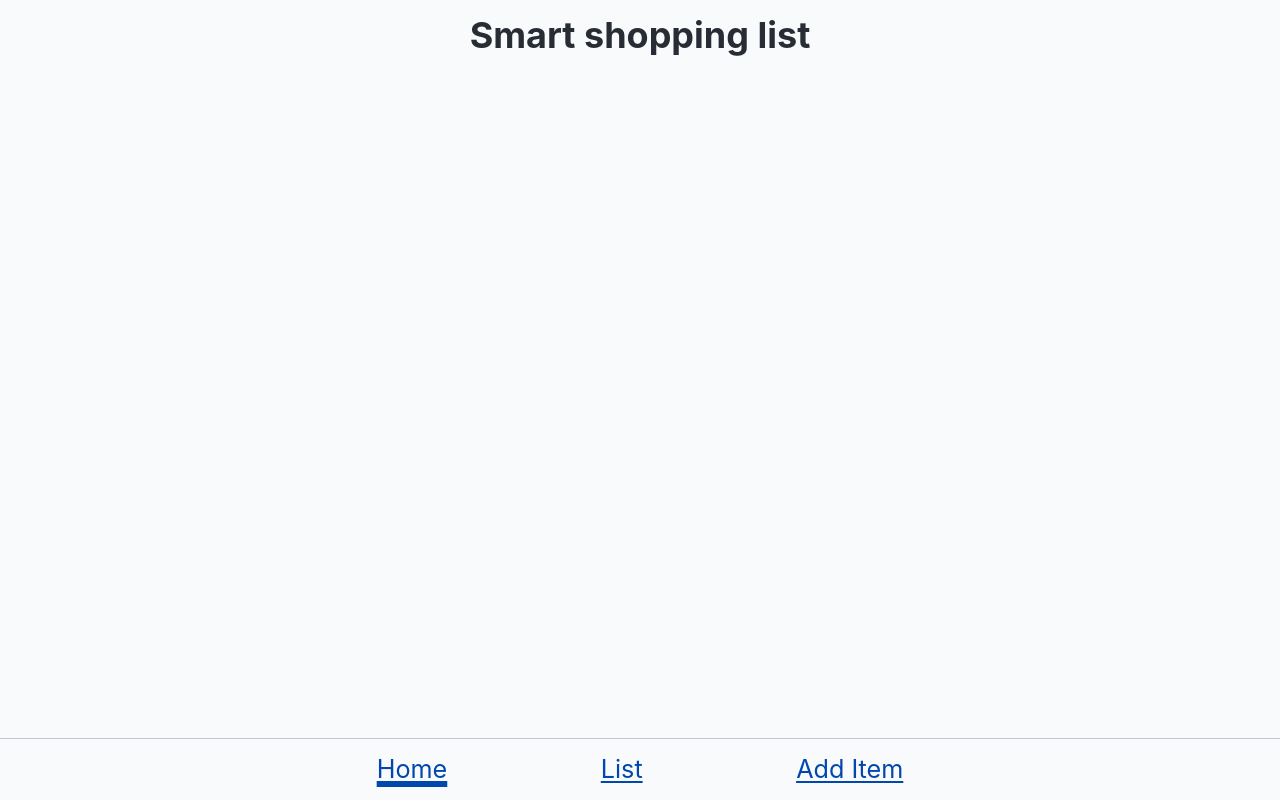
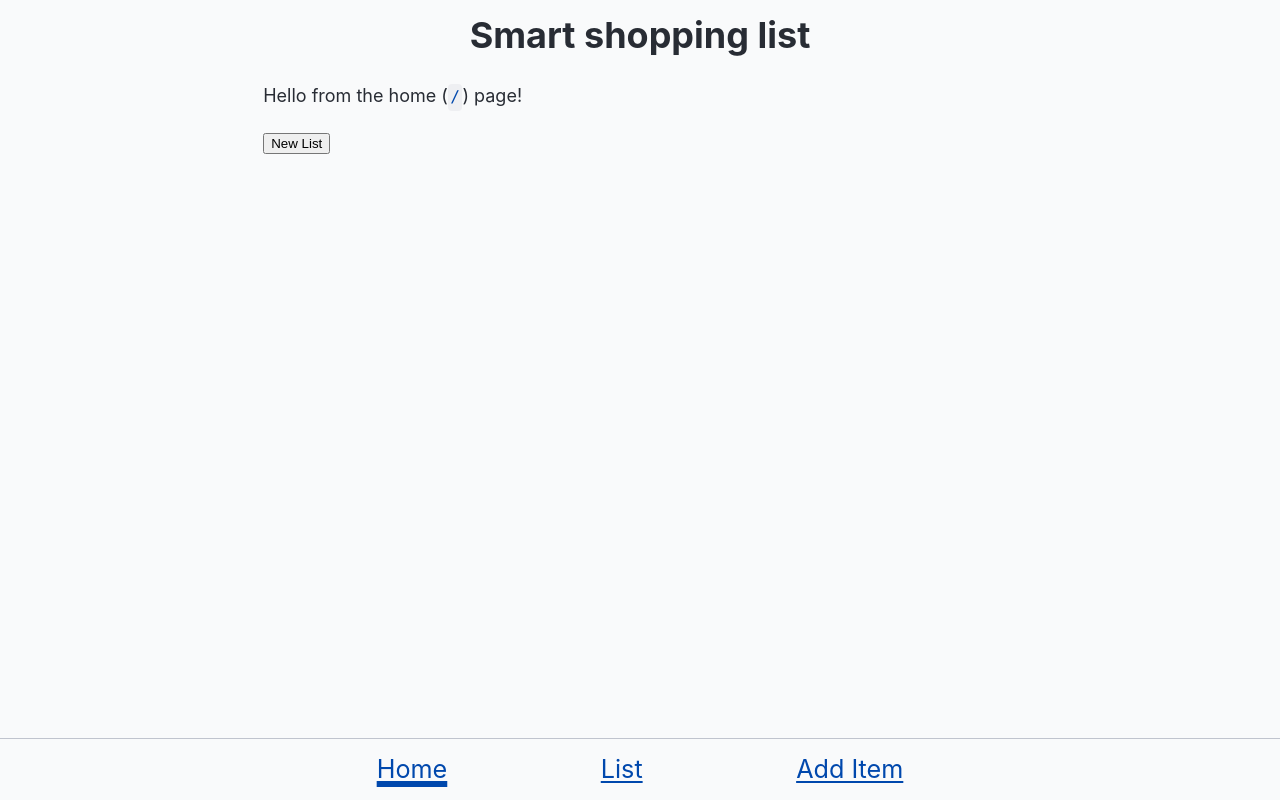
Before and after one commit to the-collab-lab/tcl-65-smart-shopping-list, a React (Vite) app: page / in a window 1280 px wide. Built offline with nearby package versions, Linux system fonts and the light colour scheme.

Commit message:
new redirect

```diff
--- a/src/App.jsx
+++ b/src/App.jsx
@@ -11,7 +11,13 @@ import { useShoppingListData } from './api';
 
 import { useStateWithStorage } from './utils';
 
+import { generateToken } from '@the-collab-lab/shopping-list-utils';
+
 export function App() {
+	const handleNewToken = () => {
+		if (listToken) return;
+		setListToken(generateToken());
+	};
 	/**
 	 * This custom hook takes a token pointing to a shopping list
 	 * in our database and syncs it with localStorage for later use.
@@ -43,9 +49,11 @@ export function App() {
 						index
 						element={
 							listToken ? (
-								<Home setListToken={setListToken} />
+								//<Home setListToken={setListToken} />
+								<Navigate to="/list" />
 							) : (
-								<Navigate replace to="/list" />
+								//<Navigate replace to="/list" />
+								<Home handleNewToken={handleNewToken} />
 							)
 						}
 					/>
--- a/src/views/Home.jsx
+++ b/src/views/Home.jsx
@@ -1,18 +1,22 @@
 import './Home.css';
-import { generateToken } from '@the-collab-lab/shopping-list-utils';
+//import { generateToken } from '@the-collab-lab/shopping-list-utils';
+import { Link } from 'react-router-dom';
 
-export function Home({ setListToken }) {
+/*export function Home({ setListToken }) {
 	const generateListToken = () => {
 		setListToken(generateToken());
 		// redirect user to /list
-	};
-
+	};*/
+export function Home({ handleNewToken }) {
 	return (
 		<div className="Home">
 			<p>
 				Hello from the home (<code>/</code>) page!
 			</p>
-			<button onClick={generateListToken}>New List</button>
+			<Link to="/list">
+				<button onClick={handleNewToken}>New List</button>
+			</Link>
 		</div>
 	);
 }
+//<button onClick={generateListToken}>New List</button>
```
